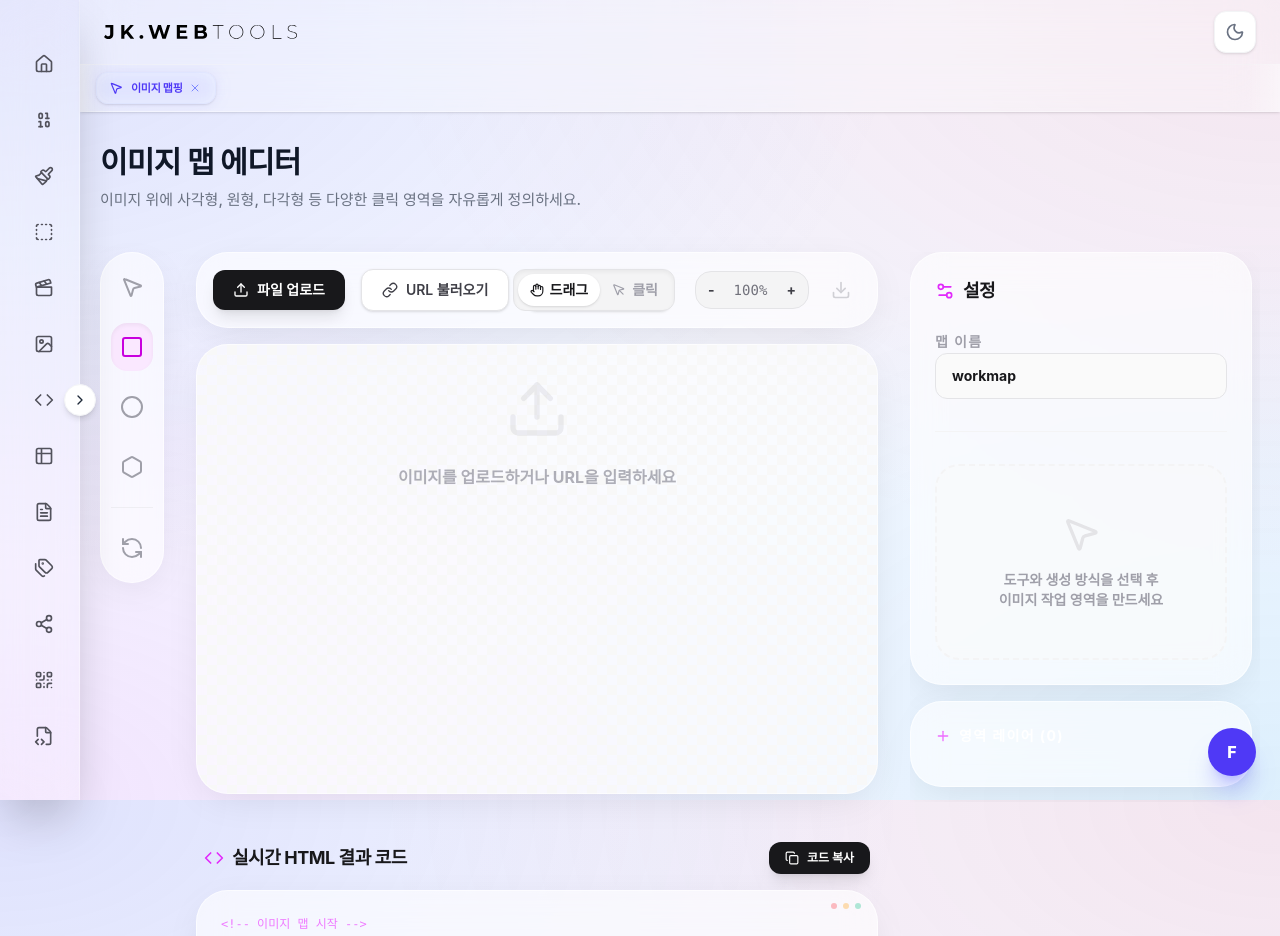
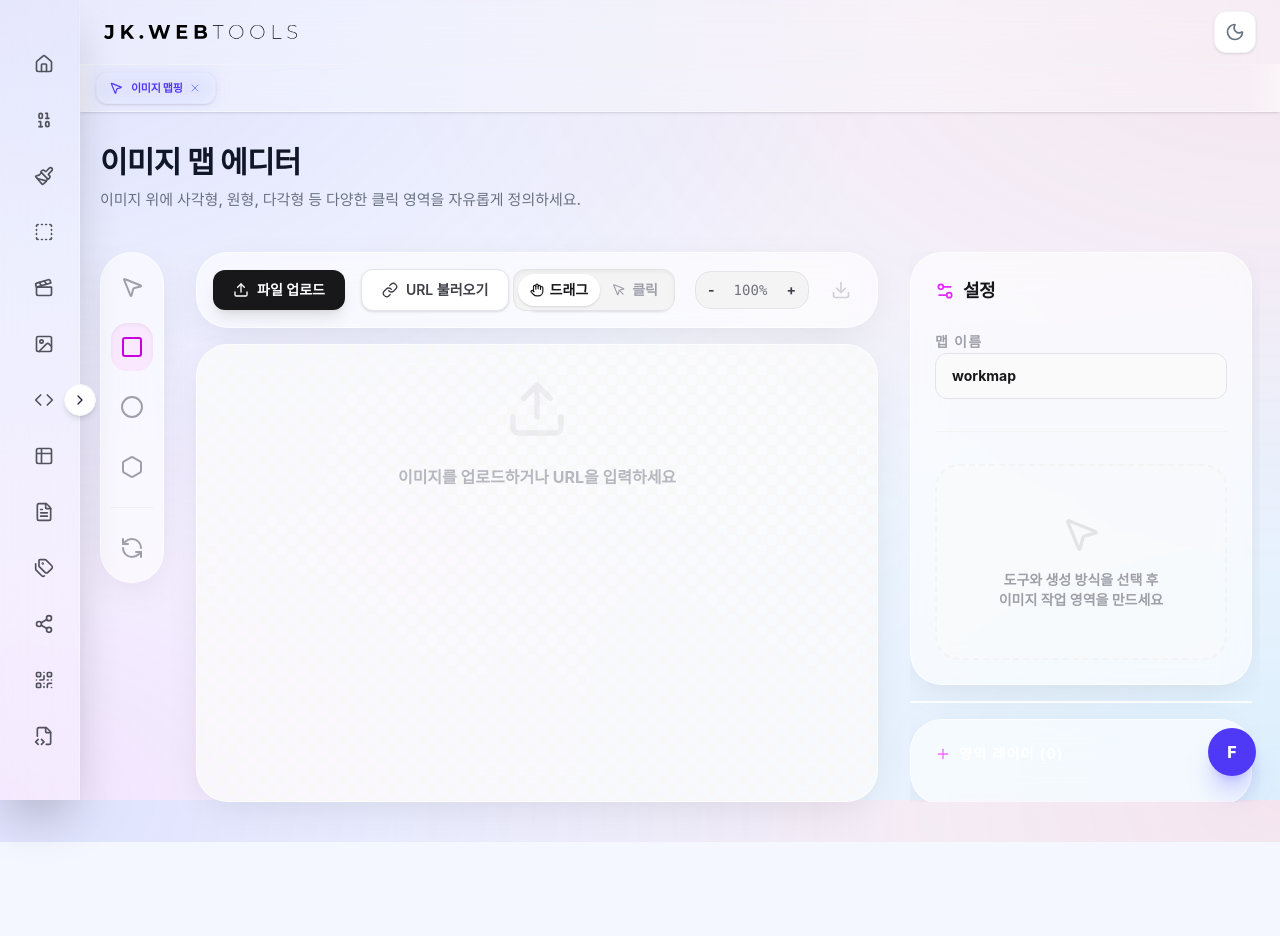
Before and after one commit to lebass98/web_guide, a Next.js app: page /tools/image-map in a window 1280 px wide. Shown: the top 936 px of the page. After the commit the page ends 842 px from the top, so only its background shows below. Built offline with nearby package versions, Linux system fonts and the light colour scheme; a web font is replaced by a local one.

Commit message:
refactor: 레이아웃 일관성 향상을 위해 실시간 코드 미리보기 섹션을 우측 속성 패널로 재배치

```diff
--- a/src/app/tools/image-map/page.tsx
+++ b/src/app/tools/image-map/page.tsx
@@ -975,33 +975,6 @@ export default function ImageMapPage() {
                             </button>
                         </div>
                     )}
-
-                    {/* Real-time Code Preview Section (Moved here) */}
-                    <div className="mt-8 space-y-4">
-                        <div className="flex items-center justify-between px-2">
-                            <h2 className="text-lg font-bold flex items-center gap-2 uppercase tracking-tight">
-                                <CodeIcon className="w-5 h-5 text-fuchsia-500" />
-                                실시간 HTML 결과 코드
-                            </h2>
-                            <button
-                                onClick={copyToClipboard}
-                                className="flex items-center gap-2 px-4 py-2 bg-zinc-900 hover:bg-black text-white rounded-xl text-xs font-bold shadow-lg transition-all active:scale-95 group"
-                            >
-                                <Copy className="w-3.5 h-3.5 group-hover:scale-110 transition-transform" />
-                                코드 복사
-                            </button>
-                        </div>
-                        <div className="glass-card bg-zinc-950 rounded-2xl overflow-hidden shadow-2xl border border-white/5 relative">
-                            <div className="absolute top-3 right-4 flex gap-1.5 opacity-30">
-                                <div className="w-1.5 h-1.5 rounded-full bg-red-500" />
-                                <div className="w-1.5 h-1.5 rounded-full bg-amber-500" />
-                                <div className="w-1.5 h-1.5 rounded-full bg-emerald-500" />
-                            </div>
-                            <pre className="p-6 font-mono text-xs overflow-auto text-fuchsia-400/90 selection:bg-fuchsia-500/30 leading-relaxed max-h-[400px] custom-scrollbar">
-                                {generateCode()}
-                            </pre>
-                        </div>
-                    </div>
                 </div>
 
                 {/* Right Properties Panel */}
@@ -1161,6 +1134,26 @@ export default function ImageMapPage() {
                                 </p>
                             </div>
                         )}
+                    </div>
+
+                    {/* Real-time Code Preview (Right Side) */}
+                    <div className="glass-card bg-zinc-950 rounded-2xl overflow-hidden shadow-2xl border border-white/5 relative flex flex-col">
+                        <div className="flex items-center justify-between px-4 py-3 border-b border-white/5">
+                            <h2 className="text-sm font-bold flex items-center gap-2 uppercase tracking-tight text-white">
+                                <CodeIcon className="w-4 h-4 text-fuchsia-400" />
+                                실시간 HTML 결과
+                            </h2>
+                            <button
+                                onClick={copyToClipboard}
+                                className="flex items-center gap-1.5 px-3 py-1.5 bg-fuchsia-500 hover:bg-fuchsia-600 text-white rounded-lg text-xs font-bold shadow-lg transition-all active:scale-95 group"
+                            >
+                                <Copy className="w-3 h-3 group-hover:scale-110 transition-transform" />
+                                복사
+                            </button>
+                        </div>
+                        <pre className="p-4 font-mono text-[11px] overflow-auto text-fuchsia-400/90 selection:bg-fuchsia-500/30 leading-relaxed max-h-[320px] custom-scrollbar whitespace-pre-wrap break-all">
+                            {generateCode()}
+                        </pre>
                     </div>
 
                     <div className="glass-card bg-zinc-900 p-6 flex flex-col gap-4">
```
